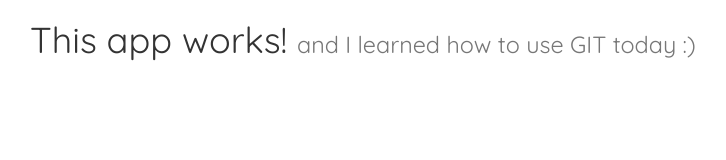
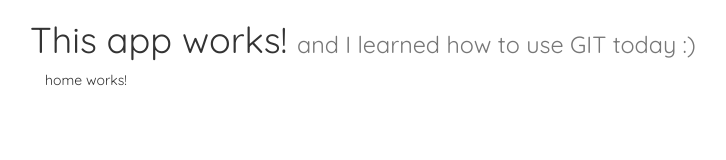
Before and after one commit to charlesgehring/my-project, an Angular app: page / in a window 1280 px wide. Shown: the top 160 px of the page, without its empty margins (25-751 px from the left). Built offline with nearby package versions, Linux system fonts and the light colour scheme.

Commit message:
Add home component

```diff
--- a/src/app/app.component.html
+++ b/src/app/app.component.html
@@ -4,3 +4,5 @@
     <small>{{description}}</small>
   </h1>
 </div>
+
+<app-home></app-home>
--- a/src/app/app.module.ts
+++ b/src/app/app.module.ts
@@ -4,10 +4,12 @@ import { FormsModule } from '@angular/forms';
 import { HttpModule } from '@angular/http';
 
 import { AppComponent } from './app.component';
+import { HomeComponent } from './home/home.component';
 
 @NgModule({
   declarations: [
-    AppComponent
+    AppComponent,
+    HomeComponent
   ],
   imports: [
     BrowserModule,
```
